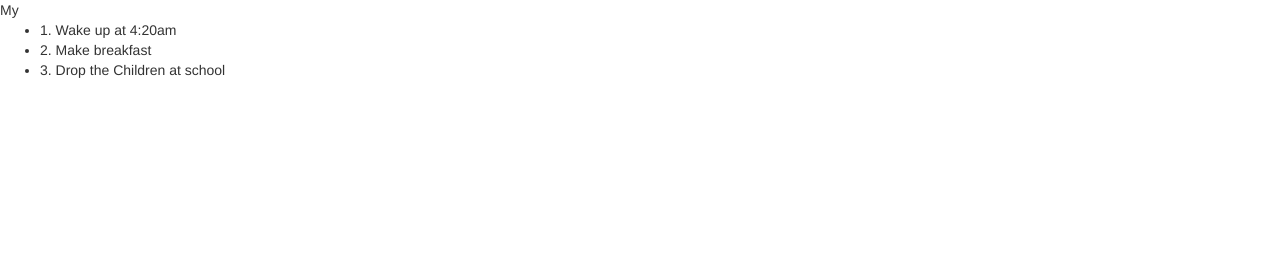
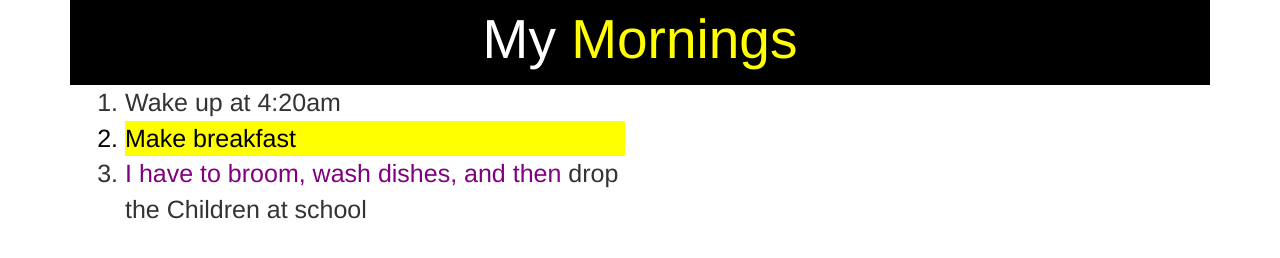
Before and after one commit to griseldaalvarez/pseudo, a plain HTML site: page index.html in a window 1280 px wide. Drawn offline with Linux system fonts and the light colour scheme.

Commit message:
added color only to second child words and background

```diff
--- a/css/styles.css
+++ b/css/styles.css
@@ -0,0 +1,25 @@
+header{
+  height: 85px;
+  background-color: black;
+  color: white;
+  font-size: 55px;
+}
+
+.before::after{
+  content: " Mornings";
+  color: yellow;
+}
+
+.ordered{
+  height: 45px;
+  font-size: 25px;
+}
+
+li:nth-child(2){
+  background-color: yellow;
+  color:black;
+}
+.after::before{
+  content: "I have to broom, wash dishes, and then ";
+  color: purple;
+}
--- a/index.html
+++ b/index.html
@@ -11,15 +11,17 @@
 </head>
 <body>
 
-<div>
+<div class="container">
 
-  <header>My</header>
+  <header class="before text-center">My</header>
 
-  <ul>
-    <li>1. Wake up at 4:20am</li>
-    <li>2. Make breakfast</li>
-    <li>3. Drop the Children at school</li>
-  </ul>
+<div class="col-md-6 container ordered">
+  <ol>
+    <li>Wake up at 4:20am</li>
+    <li>Make breakfast</li>
+    <li class="after">drop the Children at school</li>
+  </ol>
+</div>
 
 </div>
 
```
